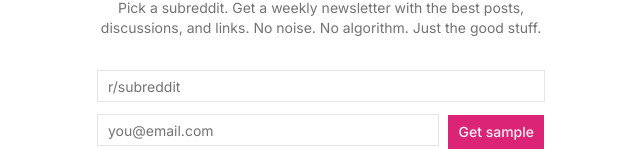
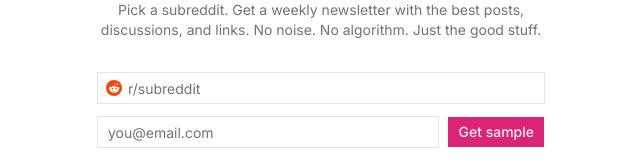
Before and after one commit to alexisbouchez/untitled, a Next.js app: page / in a window 1280 px wide. Shown: the part 382-542 px from the top of the page, without its empty margins (319-959 px from the left). Built offline with nearby package versions, Linux system fonts and the light colour scheme; no server answers.

Commit message:
reddit icon in subreddit input, fix button height to match input

```diff
--- a/src/app/page.tsx
+++ b/src/app/page.tsx
@@ -3,7 +3,21 @@
 import { useActionState } from "react";
 import { Button } from "@/components/ui/button";
 import { Input } from "@/components/ui/input";
+import {
+  InputGroup,
+  InputGroupAddon,
+  InputGroupInput,
+} from "@/components/ui/input-group";
 import { generateSample } from "./actions";
+
+function RedditIcon({ className }: { className?: string }) {
+  return (
+    <svg xmlns="http://www.w3.org/2000/svg" viewBox="0 0 20 20" className={className} aria-hidden="true">
+      <circle cx="10" cy="10" r="10" fill="#FF4500"/>
+      <path fill="#fff" d="M16.67 10a1.46 1.46 0 0 0-2.47-1 7.12 7.12 0 0 0-3.85-1.23l.65-3.08 2.13.45a1 1 0 1 0 1-.97 1 1 0 0 0-.96.68l-2.38-.5a.16.16 0 0 0-.19.12l-.73 3.44a7.14 7.14 0 0 0-3.89 1.23 1.46 1.46 0 1 0-1.61 2.39 2.87 2.87 0 0 0 0 .44c0 2.24 2.61 4.06 5.83 4.06s5.83-1.82 5.83-4.06a2.87 2.87 0 0 0 0-.44 1.46 1.46 0 0 0 .64-1.17zM7.27 11a1 1 0 1 1 1 1 1 1 0 0 1-1.04-.97zm5.5 2.71a3.39 3.39 0 0 1-2.73.89 3.39 3.39 0 0 1-2.73-.89.16.16 0 0 1 .22-.22 3.08 3.08 0 0 0 2.51.72 3.08 3.08 0 0 0 2.51-.72.16.16 0 0 1 .22.22zm-.18-1.71a1 1 0 1 1 1-1 1 1 0 0 1-1.04.97z"/>
+    </svg>
+  );
+}
 
 export default function Page() {
   const [state, action, isPending] = useActionState(generateSample, null);
@@ -13,10 +27,7 @@ export default function Page() {
       <div className="w-full max-w-md space-y-8 text-center">
         <div className="space-y-3">
           <h1 className="text-4xl font-bold tracking-tight flex items-center justify-center gap-3">
-            <svg xmlns="http://www.w3.org/2000/svg" viewBox="0 0 20 20" className="size-9 shrink-0" aria-hidden="true">
-              <circle cx="10" cy="10" r="10" fill="#FF4500"/>
-              <path fill="#fff" d="M16.67 10a1.46 1.46 0 0 0-2.47-1 7.12 7.12 0 0 0-3.85-1.23l.65-3.08 2.13.45a1 1 0 1 0 1-.97 1 1 0 0 0-.96.68l-2.38-.5a.16.16 0 0 0-.19.12l-.73 3.44a7.14 7.14 0 0 0-3.89 1.23 1.46 1.46 0 1 0-1.61 2.39 2.87 2.87 0 0 0 0 .44c0 2.24 2.61 4.06 5.83 4.06s5.83-1.82 5.83-4.06a2.87 2.87 0 0 0 0-.44 1.46 1.46 0 0 0 .64-1.17zM7.27 11a1 1 0 1 1 1 1 1 1 0 0 1-1.04-.97zm5.5 2.71a3.39 3.39 0 0 1-2.73.89 3.39 3.39 0 0 1-2.73-.89.16.16 0 0 1 .22-.22 3.08 3.08 0 0 0 2.51.72 3.08 3.08 0 0 0 2.51-.72.16.16 0 0 1 .22.22zm-.18-1.71a1 1 0 1 1 1-1 1 1 0 0 1-1.04.97z"/>
-            </svg>
+            <RedditIcon className="size-9 shrink-0" />
             Hyperbulletin
           </h1>
           <h2 className="text-lg text-muted-foreground">
@@ -30,13 +41,18 @@ export default function Page() {
         </p>
 
         <form action={action} className="space-y-3">
-          <Input
+          <InputGroup>
+            <InputGroupAddon>
+              <RedditIcon className="size-4" />
+            </InputGroupAddon>
+            <InputGroupInput
               type="text"
               name="subreddit"
               placeholder="r/subreddit"
               required
               disabled={isPending}
             />
+          </InputGroup>
           <div className="flex gap-2">
             <Input
               type="email"
@@ -45,7 +61,7 @@ export default function Page() {
               required
               disabled={isPending}
             />
-            <Button type="submit" size="lg" disabled={isPending} className="shrink-0">
+            <Button type="submit" disabled={isPending} className="shrink-0">
               {isPending ? "Generating..." : "Get sample"}
             </Button>
           </div>
```
Lines whose indentation alone changed are shown as unchanged.
